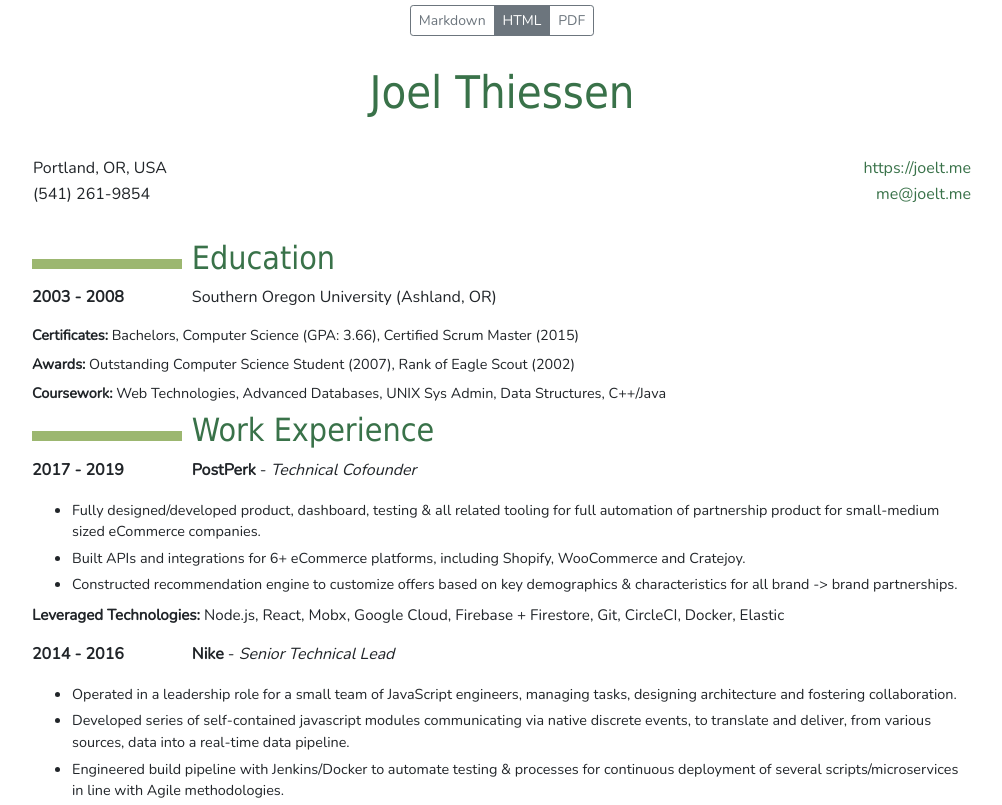
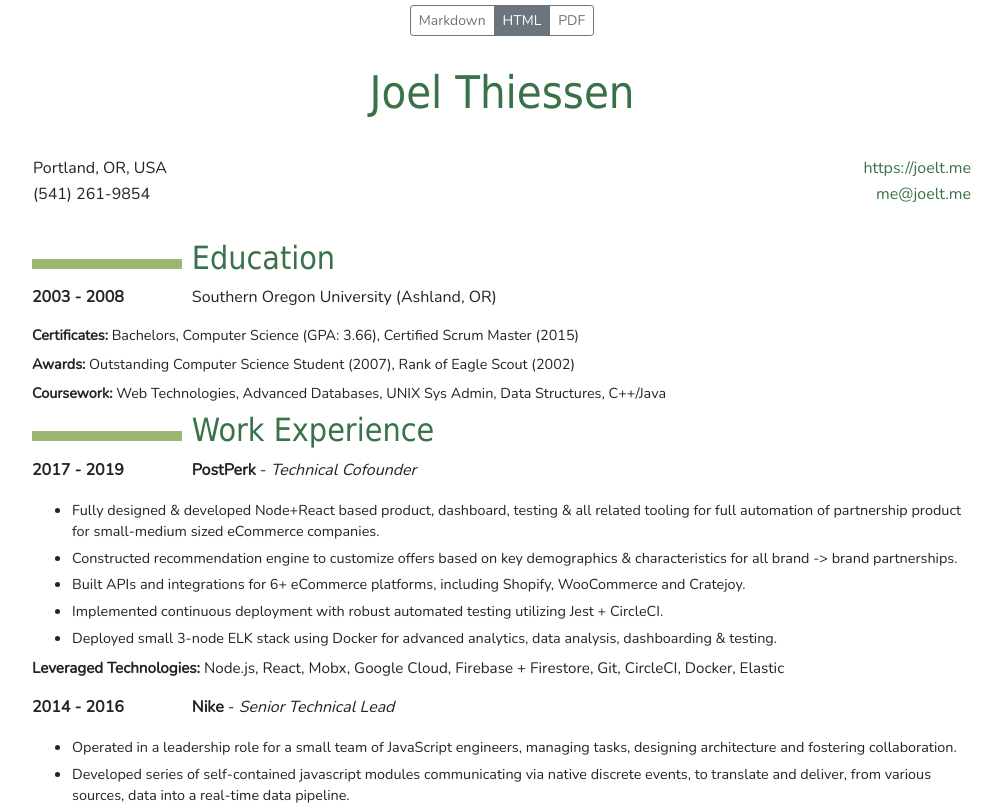
Before and after one commit to joelclimbsthings/resume-app, a React (Create React App) app: page / in a window 1280 px wide. Shown: the top 805 px of the page, without its empty margins (138-1140 px from the left). Built offline with nearby package versions, Linux system fonts and the light colour scheme; a web font is replaced by a local one.

Commit message:
Adding info to resume

```diff
--- a/public/resume.html
+++ b/public/resume.html
@@ -31,9 +31,11 @@
 </dd>
 </dl>
 <ul>
-<li><p>Fully designed/developed product, dashboard, testing &amp; all related tooling for full automation of partnership product for small-medium sized eCommerce companies.</p></li>
+<li><p>Fully designed &amp; developed Node+React based product, dashboard, testing &amp; all related tooling for full automation of partnership product for small-medium sized eCommerce companies.</p></li>
+<li><p>Constructed recommendation engine to customize offers based on key demographics &amp; characteristics for all brand -&gt; brand partnerships.</p></li>
 <li><p>Built APIs and integrations for 6+ eCommerce platforms, including Shopify, WooCommerce and Cratejoy.</p></li>
-<li><p>Constructed recommendation engine to customize offers based on key demographics &amp; characteristics for all brand -&gt; brand partnerships.</p></li>
+<li><p>Implemented continuous deployment with robust automated testing utilizing Jest + CircleCI.</p></li>
+<li><p>Deployed small 3-node ELK stack using Docker for advanced analytics, data analysis, dashboarding &amp; testing.</p></li>
 </ul>
 <p><strong>Leveraged Technologies:</strong> Node.js, React, Mobx, Google Cloud, Firebase + Firestore, Git, CircleCI, Docker, Elastic</p>
 <dl>
--- a/public/resume.md
+++ b/public/resume.md
@@ -21,11 +21,15 @@ Portland, OR, USA                                     [https://joelt.me](https:/
 
 : **PostPerk** - _Technical Cofounder_
 
-- Fully designed/developed product, dashboard, testing & all related tooling for full automation of partnership product for small-medium sized eCommerce companies.
+- Fully designed & developed Node+React based product, dashboard, testing & all related tooling for full automation of partnership product for small-medium sized eCommerce companies.
+
+- Constructed recommendation engine to customize offers based on key demographics & characteristics for all brand -> brand partnerships.
 
 - Built APIs and integrations for 6+ eCommerce platforms, including Shopify, WooCommerce and Cratejoy.
 
-- Constructed recommendation engine to customize offers based on key demographics & characteristics for all brand -> brand partnerships.
+- Implemented continuous deployment with robust automated testing utilizing Jest + CircleCI.
+
+- Deployed small 3-node ELK stack using Docker for advanced analytics, data analysis, dashboarding & testing.
 
 **Leveraged Technologies:** Node.js, React, Mobx, Google Cloud, Firebase + Firestore, Git, CircleCI, Docker, Elastic
 
--- a/src/resume.scss
+++ b/src/resume.scss
@@ -144,7 +144,7 @@ h2:hover { background-color: #397249; color: #ffffff; text-shadow: 1px 1px 1px
 
   /* Print styles */
   @media print {
-    margin: 1em 2em;
+    margin: 2em 3em;
     font-size: 1.1em;
 
     h2 {
```
Also changed, not shown: resume-src/resume.md (+6 -2 lines), 1 other file (tests, documents, lock files or other folders).
